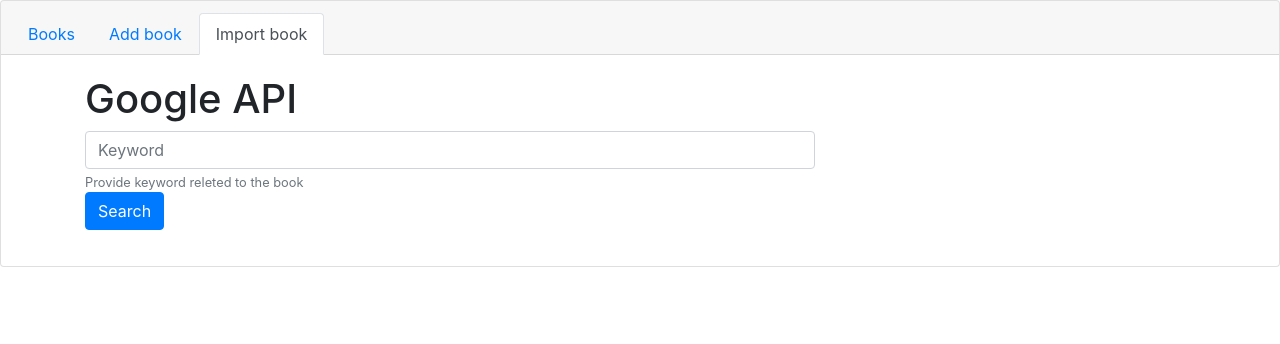
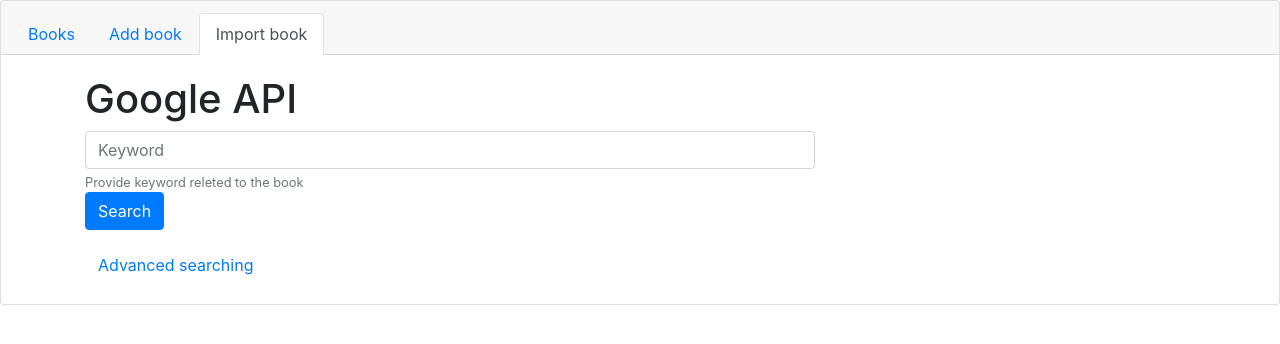
Before and after one commit to stanislawK/bookshelf, a Python web app: template templates/bookApi.html in a window 1280 px wide. Shown: the top 344 px of the page. Run offline with Jinja, Linux system fonts and the light colour scheme; the template is opened without the code that fills it, so the values that code supplies are empty; some libraries are stand-ins or nearby versions.

Commit message:
added advanced searching

```diff
--- a/config.py
+++ b/config.py
@@ -22,6 +22,7 @@
     SQLALCHEMY_TRACK_MODIFICATIONS = os.environ.get('TRACK')
     SECRET_KEY = os.environ.get('SECRET_KEY')
     SESSION_TYPE = 'filesystem'
+    PERMANENT_SESSION_LIFETIME = 900
 
 
 class DevelopmentConfig(Config):
@@ -34,3 +35,4 @@
     SQLALCHEMY_TRACK_MODIFICATIONS = False
     SECRET_KEY = 'Secret123'
     SESSION_TYPE = 'filesystem'
+    PERMANENT_SESSION_LIFETIME = 900
--- a/templates/bookApi.html
+++ b/templates/bookApi.html
@@ -11,9 +11,21 @@
         <form method="POST" action="{{url_for('book_api.add_book_api')}}">
           <input type="text" class="form-control" name="keyWord" aria-describedby="keyHelp" placeholder="Keyword">
           <small id="keyHelp" class="form-text text-muted">Provide keyword releted to the book</small>
+          {% if advanced %}
+          <input type="text" class="form-control" name="keyTitle" aria-describedby="titleHelp" placeholder="Title">
+          <small id="titleHelp" class="form-text text-muted">Searching in titles</small>
+          <input type="text" class="form-control" name="keyAuth" aria-describedby="authHelp" placeholder="Author">
+          <small id="authHelp" class="form-text text-muted">Searching in authors</small>
+          {% endif %}
           <button type="submit" class="btn btn-primary">Search</button>
         </form>
       </div>
+      {% if not advanced %}
+      <form id="advanced" method="POST" action="{{url_for('book_api.add_book_api')}}">
+        <input type="hidden" name="advanced" value="True" />
+        <button type="submit" class="btn btn-link" form="advanced">Advanced searching</button>
+      </form>
+      {% endif %}
     </div>
   </div>
 </div>
```
Also changed, not shown: blueprints/book_api.py (+32 -2 lines).
